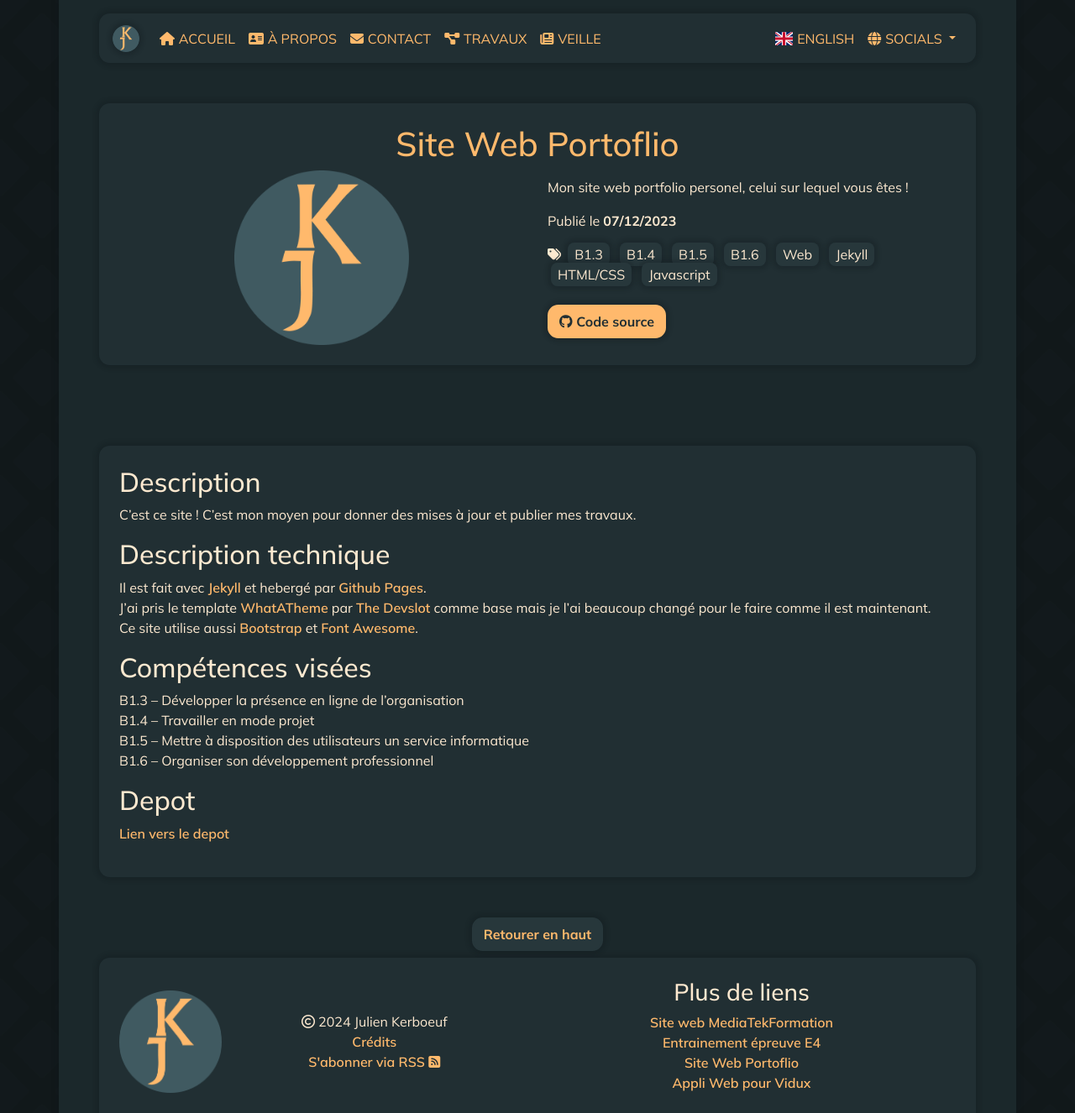
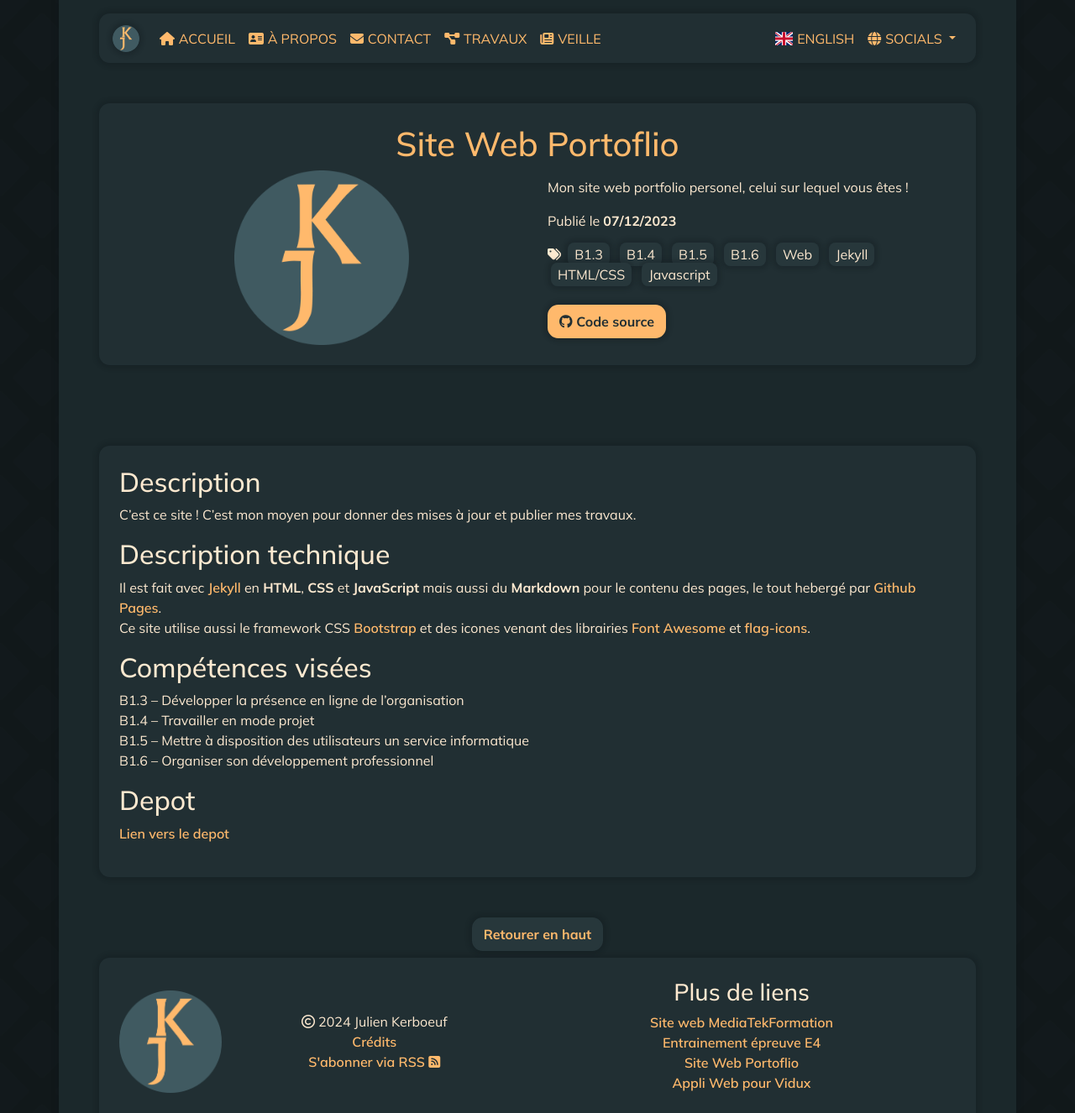
Before and after one commit to JKerboeuf/jkerboeuf.github.io, a Jekyll site: the page built from _posts/2023-12-07-portfolio-fr.md, in a window 1280 px wide. Shown: the whole page at 84% size. Built offline with Jekyll 4.4.1, drawn with Linux system fonts in a browser that asks for light colours; nearby versions of some CDN libraries.

Commit message:
Changed content

```diff
--- a/_posts/2023-12-07-portfolio-fr.md
+++ b/_posts/2023-12-07-portfolio-fr.md
@@ -24,9 +24,8 @@ C'est ce site ! C'est mon moyen pour donner des mises à jour et publier mes tra
 
 ## Description technique
 
-Il est fait avec [Jekyll](https://jekyllrb.com/) et hebergé par [Github Pages](https://pages.github.com/).
-J'ai pris le template [WhatATheme](https://thedevslot.github.io/WhatATheme/) par [The Devslot](https://github.com/thedevslot) comme base mais je l'ai beaucoup changé pour le faire comme il est maintenant.
-Ce site utilise aussi [Bootstrap](https://getbootstrap.com/) et [Font Awesome](https://fontawesome.com/).
+Il est fait avec [Jekyll](https://jekyllrb.com/) en **HTML**, **CSS** et **JavaScript** mais aussi du **Markdown** pour le contenu des pages, le tout hebergé par [Github Pages](https://pages.github.com/).
+Ce site utilise aussi le framework CSS [Bootstrap](https://getbootstrap.com/) et des icones venant des librairies [Font Awesome](https://fontawesome.com/) et [flag-icons](https://flagicons.lipis.dev/).
 
 ## Compétences visées
 
```
Also changed, not shown: _posts/2023-05-30-mediatek86-fr.md (+2 -2 lines), _posts/2023-06-30-vidux-fr.md (+2 -2 lines), _posts/2024-04-03-site-mediatekformation.md (+7 -7 lines), page-about-me/fr.md (+1 -1 lines).
